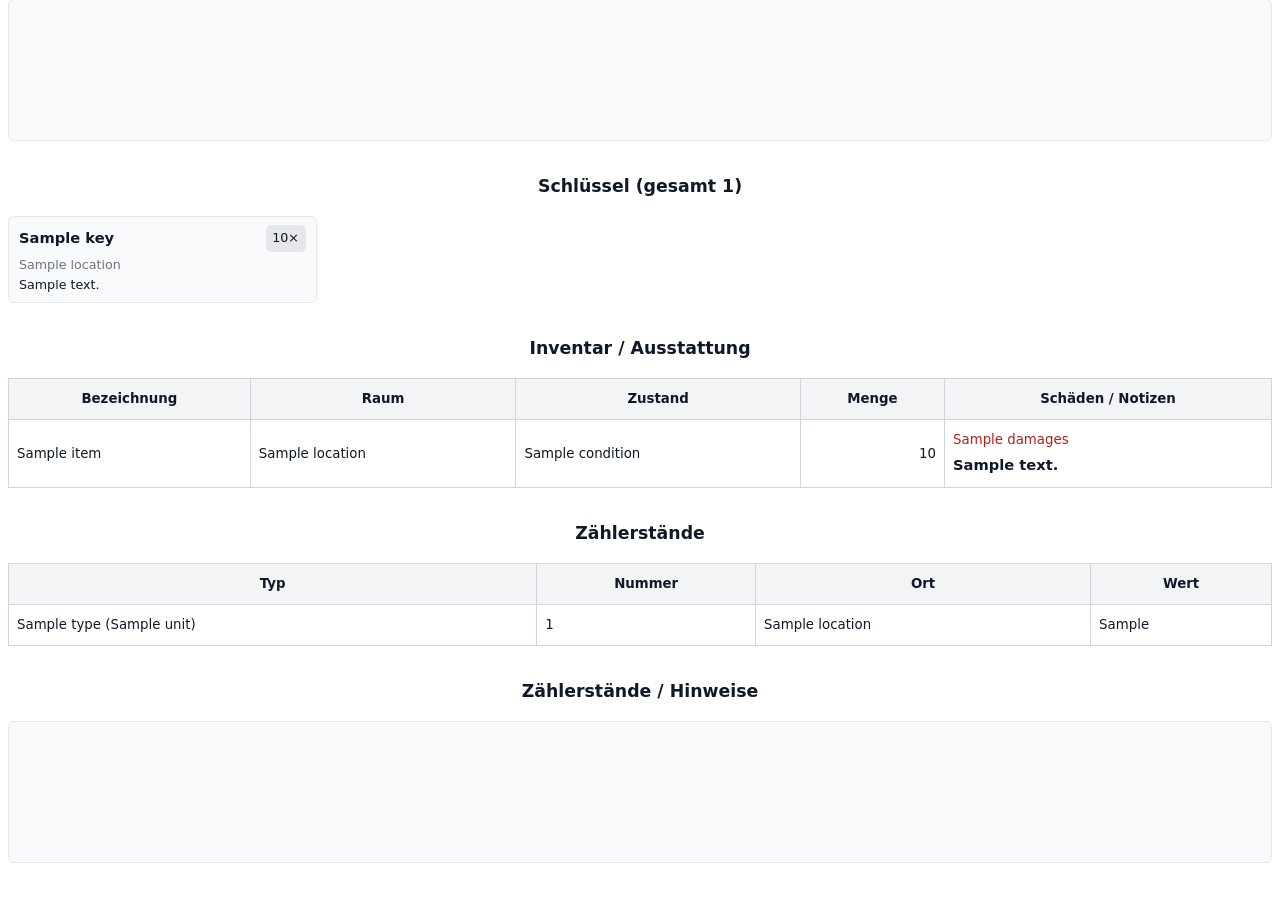
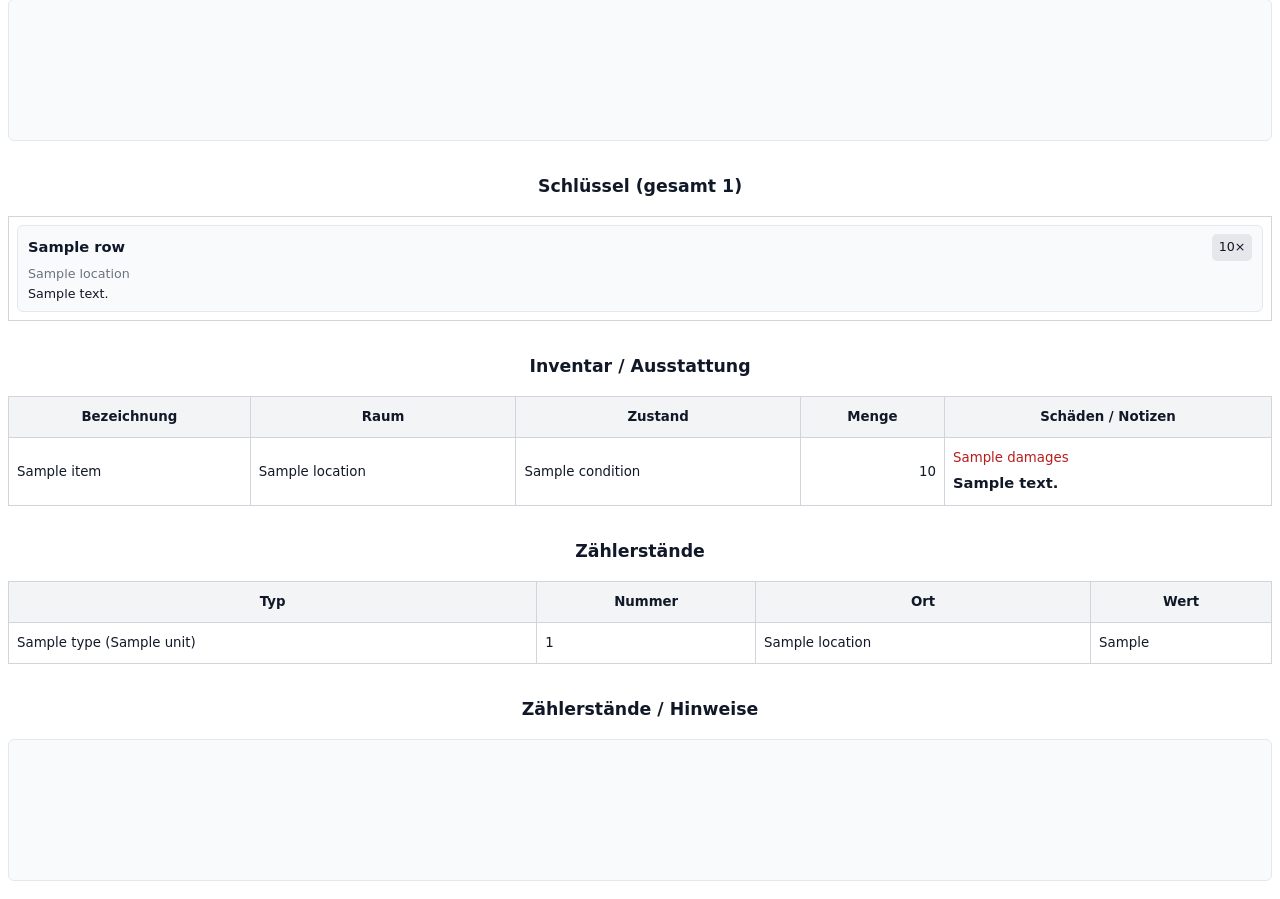
Before and after one commit to Crusha5/MietAssistent, a Flask app: template app/templates/protocols/protocol_document.html in a window 1280 px wide. Shown: the part 282-1181 px from the top of the page. Run offline with Flask 3, Linux system fonts and the light colour scheme; tables that the repository leaves empty hold one stand-in row (values such as "Sample post"); the template is opened without the code that fills it: values that come from a table or form of the project are taken from there, most other values are stand-ins (such as "Sample title", 1, 10 or a date in 2020).

Commit message:
Protokoll-PDF Anhangsbilder und Schlüsseltabelle korrigieren

```diff
--- a/app/static/css/contract_pdf.css
+++ b/app/static/css/contract_pdf.css
@@ -270,11 +270,21 @@
     font-size: 9.5pt;
     margin-top: 2px;
 }
-.keys-grid-compact {
-    display: grid;
-    grid-template-columns: repeat(4, minmax(0, 1fr));
-    gap: 8px 10px;
+.table-keys-grid {
+    width: 100%;
+    border-collapse: collapse;
     margin-top: 8px;
+}
+
+.table-keys-grid td {
+    border: none;
+    padding: 4px 6px;
+    width: 25%;
+    vertical-align: top;
+}
+
+.key-grid-cell {
+    page-break-inside: avoid;
 }
 
 .key-card-compact {
--- a/app/templates/protocols/protocol_document.html
+++ b/app/templates/protocols/protocol_document.html
@@ -36,11 +36,16 @@
     <section class="clause">
         <div class="clause-title">Schlüssel (gesamt {{ protocol_data.key_count or (keys|length) or 0 }})</div>
         {% if keys %}
-        <div class="keys-grid-compact">
-            {% for key in keys %}
+        <table class="table table-keys-grid">
+            <tbody>
+                {% for row in keys|batch(4, fill_with=None) %}
+                <tr>
+                    {% for key in row %}
+                    <td class="key-grid-cell">
+                        {% if key %}
                         <div class="key-card-compact">
                             <div class="key-card-header">
-                    <div class="value">{{ key.title or 'Schlüssel ' ~ loop.index }}</div>
+                                <div class="value">{{ key.title or 'Schlüssel ' ~ ((loop.parentloop.index0 * 4) + loop.index) }}</div>
                                 <span class="key-qty-chip">{{ key.quantity or 1 }}×</span>
                             </div>
                             <div class="key-card-body">
@@ -48,8 +53,13 @@
                                 {% if key.description %}<div class="key-card-notes">{{ key.description }}</div>{% endif %}
                             </div>
                         </div>
+                        {% endif %}
+                    </td>
                     {% endfor %}
-        </div>
+                </tr>
+                {% endfor %}
+            </tbody>
+        </table>
         {% else %}
         <div class="info-box">Keine Schlüsselangaben hinterlegt.</div>
         {% endif %}
@@ -180,9 +190,9 @@
                 <div class="attachment-caption">Anlage {{ loop.index }}{% if att.caption %}: {{ att.caption }}{% endif %}</div>
                 <div class="attachment-filename">{{ att.file }}</div>
             </div>
-            {% if att.is_image and att.local_path %}
+            {% if att.is_image and (att.image_data_uri or att.local_path) %}
             <div class="attachment-media">
-                <img src="{{ att.local_path }}" alt="Anlage {{ loop.index }}" class="attachment-image">
+                <img src="{{ att.image_data_uri or att.local_path }}" alt="Anlage {{ loop.index }}" class="attachment-image">
             </div>
             {% else %}
             <div class="attachment-filebox">
```
Also changed, not shown: app/routes/protocols.py (+10 -0 lines). Lines whose indentation alone changed are shown as unchanged.
